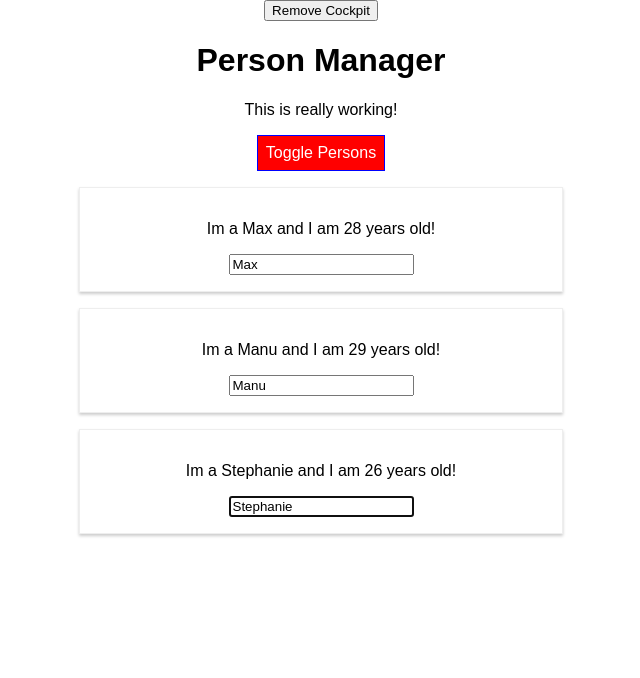
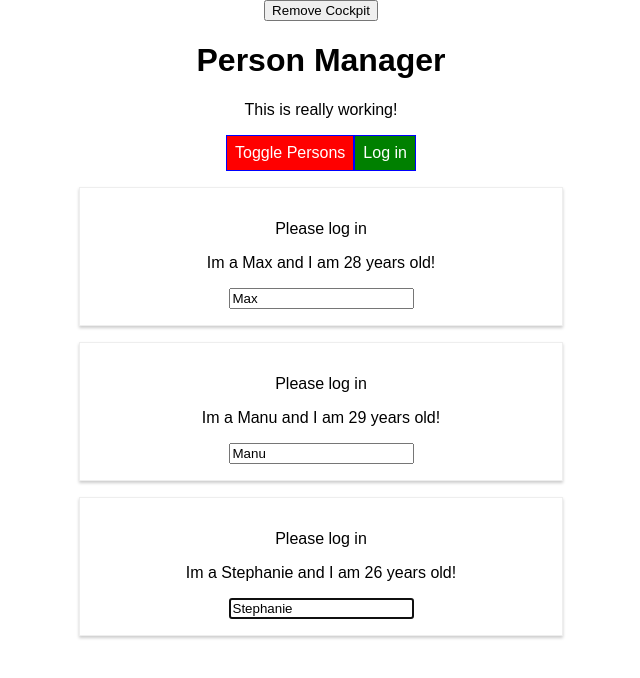
Before and after one commit to RonRofe/react_course, a React app in the folder basics/: page / in a window 1280 px wide. Shown: the top 678 px of the page, without its empty margins (319-959 px from the left). Built offline with nearby package versions, Linux system fonts and the light colour scheme.

Commit message:
passing data between component issue

```diff
--- a/basics/src/components/Cockpit/Cockpit.js
+++ b/basics/src/components/Cockpit/Cockpit.js
@@ -48,6 +48,7 @@ const cockpit = (props) => {
                 ref={toggleBtnRef}
                 className={btnClass}
                 onClick={props.clicked}>Toggle Persons</button>
+            <button onClick={props.login}>Log in</button>
         </div>
     );
 };
--- a/basics/src/components/Persons/Person/Person.js
+++ b/basics/src/components/Persons/Person/Person.js
@@ -23,6 +23,7 @@ class Person extends Component {
         return (
             // <div className={classes.Person}>
             <Fragment>
+                { this.props.isAuth ? <p>Authenticated!</p> : <p>Please log in</p> }
                 <p onClick={this.props.click}>Im a {this.props.name} and I am {this.props.age} years old!</p>
                 <p>{this.props.children}</p>
                 <input
--- a/basics/src/components/Persons/Persons.js
+++ b/basics/src/components/Persons/Persons.js
@@ -43,7 +43,8 @@ class Persons extends PureComponent {
                     age={person.age}
                     click={() => this.props.clicked(index)}
                     changed={(event) => this.props.changed(event, person.id)}
-                    key={person.id} />
+                    key={person.id}
+                    isAuth={this.props.isAuthenticated} />
             );
         });
     }
--- a/basics/src/containers/App.js
+++ b/basics/src/containers/App.js
@@ -18,6 +18,7 @@ class App extends Component {
     showPersons: false,
     showCockpit: true,
     changeCounter: 0,
+    authenticated: false,
   }
 
   constructor(props) {
@@ -79,6 +80,10 @@ class App extends Component {
     this.setState({ showPersons: !doesShow });
   };
 
+  loginHandler = () => {
+    this.setState({ authenticated: true });
+  };
+
   render() {
     console.log('[App.js] render');
 
@@ -89,7 +94,8 @@ class App extends Component {
         <Persons
           persons={this.state.persons}
           clicked={this.deletePersonHandler}
-          changed={this.nameChangeHandler}></Persons>
+          changed={this.nameChangeHandler}
+          isAuthenticated={this.state.authenticated}></Persons>
       );
     }
 
@@ -102,7 +108,8 @@ class App extends Component {
               title={this.props.appTitle}
               showPersons={this.state.showPersons}
               personsLen={this.state.persons.length}
-              clicked={this.togglePersonsHandler}></Cockpit> :
+              clicked={this.togglePersonsHandler}
+              login={this.loginHandler}></Cockpit> :
             null
         }
         {persons}
```
